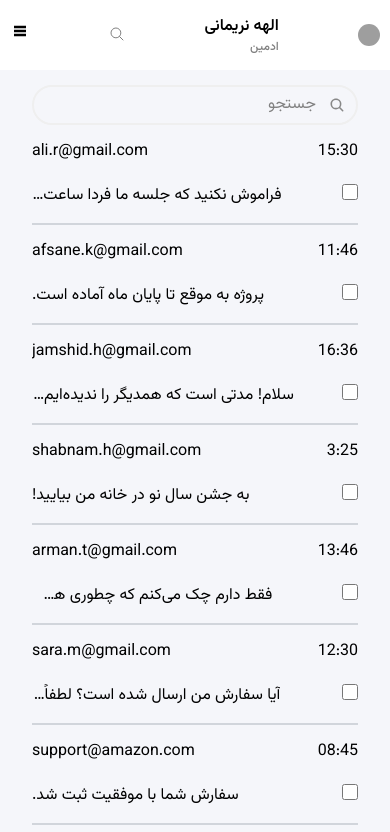
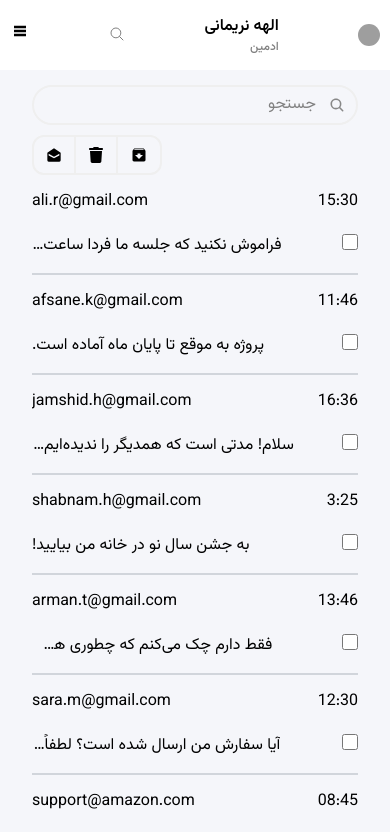
Before and after one commit to elahenarimani/admin-dashboard-next, a Next.js app: page /inbox in a window 390 px wide. Shown: the top 832 px of the page. Built offline with nearby package versions, Linux system fonts and the light colour scheme; grey boxes are pictures that could not be loaded.

Commit message:
add mobile mode in inbox page

```diff
--- a/src/app/inbox/page.tsx
+++ b/src/app/inbox/page.tsx
@@ -28,7 +28,7 @@
 
 import LeftSide from "@/components/inbox/leftSide/LeftSide";
 import RightSide from "@/components/inbox/rightSide/RightSide";
-import RightSideMob from "@/components/inbox/rightSideMob/RightSideMob";
+
 import React from "react";
 // interface IcompEmail {
 //   to: string;
@@ -46,7 +46,7 @@ export default function InboxPage() {
     // <CompEmailContext.Provider value={{ compEmail, setCompEmail }}>
       <div className="w-full min-h-screen sm:pl-[30px] sm:pr-[30px] bg-[#F5F6FA]">
         <RightSide/>
-        <RightSideMob/>
+        {/* <RightSideMob/> */}
       </div>
     // </CompEmailContext.Provider>
   );
--- a/src/app/layout.tsx
+++ b/src/app/layout.tsx
@@ -16,7 +16,6 @@ export default function RootLayout({
 }: Readonly<{
   children: React.ReactNode;
 }>) {
-
   return (
     <html lang="fa" dir="rtl">
       <body className={vazir.className}>
--- a/src/components/inbox/leftSide/LeftSide.tsx
+++ b/src/components/inbox/leftSide/LeftSide.tsx
@@ -28,9 +28,7 @@ interface IcompEmail {
 const LeftSide = () => {
   // const CompEmailContextX = useContext(CompEmailContext);
   // const {compEmail, setCompEmail}  = useContext(ThemeContext)
-
  const { compEmail , setCompEmail} = useThemeContext()
-
   const [isOpen, setIsOpen] = useState<Boolean>(false);
   const [inpvalTo, setInpvalTo] = useState<string>("");
   const [inpvalSubject, setInpvalSubject] = useState<string>("");
--- a/src/components/inbox/rightSide/RightSide.tsx
+++ b/src/components/inbox/rightSide/RightSide.tsx
@@ -3,7 +3,8 @@ import React, { useState } from "react";
 import { CiStar } from "react-icons/ci";
 import SearchBox from "./searchBox/SearchBox";
 import ActionBox from "./actionBox/ActionBox";
-import "./rightSide.css"
+import "./rightSide.css";
+import SearchBoxMob from "../rightSideMob/searchBoxMob/SearchBoxMob";
 interface IInbox {
   id: number;
   from: string;
@@ -14,7 +15,7 @@ interface IInbox {
   label: string;
 }
 const RightSide = () => {
-  const [selectedEmails, setSelectedEmails] = useState<number[]>([]);
+  const [selectedEmails, setSelectedEmails] = useState<number[]>([]); //Just get the ID for deleting the email
   const [inbox, setInbox] = useState<IInbox[]>([
     {
       id: 1,
@@ -133,13 +134,83 @@ const RightSide = () => {
     return message;
   };
   const handleCheckboxChange = (emailId: number) => {
-    if (selectedEmails.includes(emailId)) {
-      setSelectedEmails(selectedEmails.filter((id) => id !== emailId)); //remove from selectedEmails
-    } else {
-      setSelectedEmails([...selectedEmails, emailId]); //add to selectedEmails
-    }
+    // if (selectedEmails.includes(emailId)) {
+    //   setSelectedEmails(selectedEmails.filter((id) => id !== emailId)); //remove from selectedEmails
+    // } else {
+    //   setSelectedEmails([...selectedEmails, emailId]); //add to selectedEmails
+    // }
+    setSelectedEmails([...selectedEmails, emailId]);
   };
   return (
+    <div>
+      <div className="mobile inbox-wrapper block sm:hidden w-full h-full pl-[32px] pr-[32px] pt-[15px]">
+        <SearchBoxMob inbox={inbox} />
+        <div className="actions-wrapper flex justify-end pt-[10px]">
+          <ActionBox
+            inbox={inbox}
+            setInbox={setInbox}
+            selectedEmails={selectedEmails}
+            setSelectedEmails={setSelectedEmails}
+          />
+        </div>
+        {inbox.map((item) => {
+          return (
+            <div
+              className="w-full h-[100px] flex flex-col justify-between items-start border-b-2 border-gray-300 pt-[15px] pb-[15px]"
+              key={item.id}
+            >
+              <div className="w-full flex flex-col justify-between gap-[20px]">
+                <div className="w-full flex flex-row justify-between items-start gap-[40px]">
+                  <div>{item.timestamp}</div>
+                  <div className="truncate">{item.from}</div>
+                </div>
+                <div className="w-full flex flex-row justify-between gap-[40px]">
+                  <div className="w-[48px]  text-right">
+                    <input
+                      aria-label="search"
+                      type="checkbox"
+                      id={`${item.id}`}
+                      onClick={() => handleCheckboxChange(item.id)}
+                      className="w-[16px] h-[16px]"
+                    />
+                  </div>
+                  <div className="truncate">{item.message}</div>
+                </div>
+              </div>
+            </div>
+          );
+        })}
+      </div>
+      <div className="inbox-wrapper block sm:hidden w-full h-full pl-[32px] pr-[32px] pt-[15px]">
+        <SearchBoxMob inbox={inbox} />
+        {inbox.map((item) => {
+          return (
+            <div
+              className="w-full h-[100px] flex flex-col justify-between items-start border-b-2 border-gray-300 pt-[15px] pb-[15px]"
+              key={item.id}
+            >
+              <div className="w-full flex flex-col justify-between gap-[20px]">
+                <div className="w-full flex flex-row justify-between items-start gap-[40px]">
+                  <div>{item.timestamp}</div>
+                  <div className="truncate">{item.from}</div>
+                </div>
+                <div className="w-full flex flex-row justify-between gap-[40px]">
+                  <div className="w-[48px]  text-right">
+                    <input
+                      aria-label="search"
+                      type="checkbox"
+                      id={`${item.id}`}
+                      onClick={() => handleCheckboxChange(item.id)}
+                      className="w-[16px] h-[16px]"
+                    />
+                  </div>
+                  <div className="truncate">{item.message}</div>
+                </div>
+              </div>
+            </div>
+          );
+        })}
+      </div>
       <div className="hidden sm:block w-full bg-white border-[0.3px] border-solid border-[#B9B9B9] h-[844px] rounded-[5px] pt-0 mt-0">
         <div className="w-full h-[100px] flex justify-between items-center pr-[24px] pl-[24px]">
           <div className="search-wrapper w-full">
@@ -203,6 +274,7 @@ const RightSide = () => {
           );
         })}
       </div>
+    </div>
   );
 };
 export default RightSide;
--- a/src/components/inbox/rightSide/actionBox/ActionBox.tsx
+++ b/src/components/inbox/rightSide/actionBox/ActionBox.tsx
@@ -25,12 +25,16 @@ const ActionBox = ({
   setSelectedEmails,
 }: IActionBox) => {
   const handleDelete = () => {
-    const newInbox = inbox.filter(
-      (email) => !selectedEmails.includes(email.id)
-    ); // Create a new array with unselected inbox
-    setInbox(newInbox); //selected emails are removed
+    // const newInbox = inbox.filter(
+    //   (email) => !selectedEmails.includes(email.id)
+    // );
+     // Create a new array with unselected inbox
+    setInbox(inbox.filter((email) => !selectedEmails.includes(email.id)))
+    // console.log(newInbox)
+    // setInbox(newInbox); //selected emails are removed
     setSelectedEmails([]);
   };
+
   return (
     <div className="w-[130px] h-[40px] grid grid-cols-3  border-[2px] border-solid border-[#EFEFEF] rounded-[12px] bg-[#F5F6FA]">
       <button className="w-full  h-full flex justify-center items-center">
--- a/src/components/inbox/rightSide/rightSide.css
+++ b/src/components/inbox/rightSide/rightSide.css
@@ -1,3 +1,8 @@
 .message:last-child{
     border-bottom: none;
 }
+.inbox-wrapper{
+    max-width: 100%;
+    margin-left: auto;
+    margin-right: auto;
+  }
--- a/src/components/inbox/rightSideMob/RightSideMob.tsx
+++ b/src/components/inbox/rightSideMob/RightSideMob.tsx
@@ -1,167 +1,167 @@
-"use client";
-import React, { useState } from "react";
-import SearchBoxMob from "./searchBoxMob/SearchBoxMob";
-interface IInbox {
-  id: number;
-  from: string;
-  subject: string;
-  message: string;
-  timestamp: string;
-  isRead: boolean;
-  label: string;
-}
-const RightSideMob = () => {
-  const [selectedEmails, setSelectedEmails] = useState<number[]>([]);
-  const [inbox, setInbox] = useState<IInbox[]>([
-    {
-      id: 1,
-      from: "ali.r@gmail.com",
-      subject: "یادآوری جلسه",
-      message: "فراموش نکنید که جلسه ما فردا ساعت ۱۰ صبح است.",
-      timestamp: "15:30",
-      isRead: false,
-      label: "primary",
-    },
-    {
-      id: 2,
-      from: "afsane.k@gmail.com",
-      subject: "به‌روزرسانی پروژه",
-      message: "پروژه به موقع تا پایان ماه آماده است.",
-      timestamp: "11:46",
-      isRead: false,
-      label: "work",
-    },
-    {
-      id: 3,
-      from: "jamshid.h@gmail.com",
-      subject: "دور همی بزودی؟",
-      message:
-        "سلام! مدتی است که همدیگر را ندیده‌ایم. چطور است این آخر هفته قهوه‌ای بخوریم؟",
-      timestamp: "16:36",
-      isRead: false,
-      label: "friends",
-    },
-    {
-      id: 4,
-      from: "shabnam.h@gmail.com",
-      subject: "جشن سال نو",
-      message: "به جشن سال نو در خانه من بیایید!",
-      timestamp: "3:25 ",
-      isRead: false,
-      label: "social",
-    },
-    {
-      id: 5,
-      from: "arman.t@gmail.com",
-      subject: "احوالپرسی",
-      message: "فقط دارم چک می‌کنم که چطوری هستی.",
-      timestamp: " 13:46 ",
-      isRead: false,
-      label: "friends",
-    },
-    {
-      id: 6,
-      from: "sara.m@gmail.com",
-      subject: "پیگیری سفارش",
-      message: "آیا سفارش من ارسال شده است؟ لطفاً اطلاع دهید.",
-      timestamp: "12:30",
-      isRead: false,
-      label: "primary",
-    },
-    {
-      id: 7,
-      from: "support@amazon.com",
-      subject: "تأیید خرید",
-      message: "سفارش شما با موفقیت ثبت شد.",
-      timestamp: "08:45",
-      isRead: true,
-      label: "primary",
-    },
-    {
-      id: 8,
-      from: "ali.n@gmail.com",
-      subject: "سوال درباره پروژه",
-      message: "آیا می‌توانیم فردا درباره پروژه صحبت کنیم؟",
-      timestamp: "17:15",
-      isRead: false,
-      label: "work",
-    },
-    {
-      id: 9,
-      from: "newsletter@udemy.com",
-      subject: "تخفیف ویژه",
-      message: "دوره‌های جدید با 50% تخفیف!",
-      timestamp: "19:10",
-      isRead: true,
-      label: "social",
-    },
-    {
-      id: 10,
-      from: "friend@example.com",
-      subject: "برنامه آخر هفته",
-      message: "آیا دوست داری این هفته به کوه برویم؟",
-      timestamp: "15:00",
-      isRead: false,
-      label: "friends",
-    },
-    {
-      id: 11,
-      from: "hamid.t@gmail.com",
-      subject: "تحویل مدارک",
-      message: "لطفاً مدارک را تا فردا ارسال کنید.",
-      timestamp: "09:50",
-      isRead: false,
-      label: "work",
-    },
-    {
-      id: 12,
-      from: "sale@nike.com",
-      subject: "حراج پایان فصل",
-      message: "همه محصولات با 30% تخفیف!",
-      timestamp: "20:05",
-      isRead: true,
-      label: "social",
-    },
-  ]);
-  const handleCheckboxChange = (emailId: number) => {
-    if (selectedEmails.includes(emailId)) {
-      setSelectedEmails(selectedEmails.filter((id) => id !== emailId)); //remove from selectedEmails
-    } else {
-      setSelectedEmails([...selectedEmails, emailId]); //add to selectedEmails
-    }
-  };
-  return (
-    <div className="inbox-wrapper block sm:hidden w-full h-full pl-[32px] pr-[32px] pt-[15px]">
-      <SearchBoxMob inbox={inbox} />
-      {inbox.map((item) => {
-        return (
-          <div
-            className="w-full h-[100px] flex flex-col justify-between items-start border-b-2 border-gray-300 pt-[15px] pb-[15px]"
-            key={item.id}
-          >
-            <div className="w-full flex flex-col justify-between gap-[20px]">
-              <div className="w-full flex flex-row justify-between items-start gap-[40px]">
-                <div>{item.timestamp}</div>
-                <div className="truncate">{item.from}</div>
-              </div>
-              <div className="w-full flex flex-row justify-between gap-[40px]">
-                <div className="w-[48px]  text-right">
-                  <input
-                    aria-label="search"
-                    type="checkbox"
-                    id={`${item.id}`}
-                    onClick={() => handleCheckboxChange(item.id)}
-                    className="w-[16px] h-[16px]"
-                  />
-                </div>
-                <div className="truncate">{item.message}</div>
-              </div>
-            </div>
-          </div>
-        );
-      })}
-    </div>
-  );
-};
+// "use client";
+// import React, { useState } from "react";
+// import SearchBoxMob from "./searchBoxMob/SearchBoxMob";
+// interface IInbox {
+//   id: number;
+//   from: string;
+//   subject: string;
+//   message: string;
+//   timestamp: string;
+//   isRead: boolean;
+//   label: string;
+// }
+// const RightSideMob = () => {
+//   const [selectedEmails, setSelectedEmails] = useState<number[]>([]);
+//   const [inbox, setInbox] = useState<IInbox[]>([
+//     {
+//       id: 1,
+//       from: "ali.r@gmail.com",
+//       subject: "یادآوری جلسه",
+//       message: "فراموش نکنید که جلسه ما فردا ساعت ۱۰ صبح است.",
+//       timestamp: "15:30",
+//       isRead: false,
+//       label: "primary",
+//     },
+//     {
+//       id: 2,
+//       from: "afsane.k@gmail.com",
+//       subject: "به‌روزرسانی پروژه",
+//       message: "پروژه به موقع تا پایان ماه آماده است.",
+//       timestamp: "11:46",
+//       isRead: false,
+//       label: "work",
+//     },
+//     {
+//       id: 3,
+//       from: "jamshid.h@gmail.com",
+//       subject: "دور همی بزودی؟",
+//       message:
+//         "سلام! مدتی است که همدیگر را ندیده‌ایم. چطور است این آخر هفته قهوه‌ای بخوریم؟",
+//       timestamp: "16:36",
+//       isRead: false,
+//       label: "friends",
+//     },
+//     {
+//       id: 4,
+//       from: "shabnam.h@gmail.com",
+//       subject: "جشن سال نو",
+//       message: "به جشن سال نو در خانه من بیایید!",
+//       timestamp: "3:25 ",
+//       isRead: false,
+//       label: "social",
+//     },
+//     {
+//       id: 5,
+//       from: "arman.t@gmail.com",
+//       subject: "احوالپرسی",
+//       message: "فقط دارم چک می‌کنم که چطوری هستی.",
+//       timestamp: " 13:46 ",
+//       isRead: false,
+//       label: "friends",
+//     },
+//     {
+//       id: 6,
+//       from: "sara.m@gmail.com",
+//       subject: "پیگیری سفارش",
+//       message: "آیا سفارش من ارسال شده است؟ لطفاً اطلاع دهید.",
+//       timestamp: "12:30",
+//       isRead: false,
+//       label: "primary",
+//     },
+//     {
+//       id: 7,
+//       from: "support@amazon.com",
+//       subject: "تأیید خرید",
+//       message: "سفارش شما با موفقیت ثبت شد.",
+//       timestamp: "08:45",
+//       isRead: true,
+//       label: "primary",
+//     },
+//     {
+//       id: 8,
+//       from: "ali.n@gmail.com",
+//       subject: "سوال درباره پروژه",
+//       message: "آیا می‌توانیم فردا درباره پروژه صحبت کنیم؟",
+//       timestamp: "17:15",
+//       isRead: false,
+//       label: "work",
+//     },
+//     {
+//       id: 9,
+//       from: "newsletter@udemy.com",
+//       subject: "تخفیف ویژه",
+//       message: "دوره‌های جدید با 50% تخفیف!",
+//       timestamp: "19:10",
+//       isRead: true,
+//       label: "social",
+//     },
+//     {
+//       id: 10,
+//       from: "friend@example.com",
+//       subject: "برنامه آخر هفته",
+//       message: "آیا دوست داری این هفته به کوه برویم؟",
+//       timestamp: "15:00",
+//       isRead: false,
+//       label: "friends",
+//     },
+//     {
+//       id: 11,
+//       from: "hamid.t@gmail.com",
+//       subject: "تحویل مدارک",
+//       message: "لطفاً مدارک را تا فردا ارسال کنید.",
+//       timestamp: "09:50",
+//       isRead: false,
+//       label: "work",
+//     },
+//     {
+//       id: 12,
+//       from: "sale@nike.com",
+//       subject: "حراج پایان فصل",
+//       message: "همه محصولات با 30% تخفیف!",
+//       timestamp: "20:05",
+//       isRead: true,
+//       label: "social",
+//     },
+//   ]);
+//   const handleCheckboxChange = (emailId: number) => {
+//     if (selectedEmails.includes(emailId)) {
+//       setSelectedEmails(selectedEmails.filter((id) => id !== emailId)); //remove from selectedEmails
+//     } else {
+//       setSelectedEmails([...selectedEmails, emailId]); //add to selectedEmails
+//     }
+//   };
+//   return (
+//     <div className="inbox-wrapper block sm:hidden w-full h-full pl-[32px] pr-[32px] pt-[15px]">
+//       <SearchBoxMob inbox={inbox} />
+//       {inbox.map((item) => {
+//         return (
+//           <div
+//             className="w-full h-[100px] flex flex-col justify-between items-start border-b-2 border-gray-300 pt-[15px] pb-[15px]"
+//             key={item.id}
+//           >
+//             <div className="w-full flex flex-col justify-between gap-[20px]">
+//               <div className="w-full flex flex-row justify-between items-start gap-[40px]">
+//                 <div>{item.timestamp}</div>
+//                 <div className="truncate">{item.from}</div>
+//               </div>
+//               <div className="w-full flex flex-row justify-between gap-[40px]">
+//                 <div className="w-[48px]  text-right">
+//                   <input
+//                     aria-label="search"
+//                     type="checkbox"
+//                     id={`${item.id}`}
+//                     onClick={() => handleCheckboxChange(item.id)}
+//                     className="w-[16px] h-[16px]"
+//                   />
+//                 </div>
+//                 <div className="truncate">{item.message}</div>
+//               </div>
+//             </div>
+//           </div>
+//         );
+//       })}
+//     </div>
+//   );
+// };
 
-export default RightSideMob;
+// export default RightSideMob;
```
Lines whose indentation alone changed are shown as unchanged.
